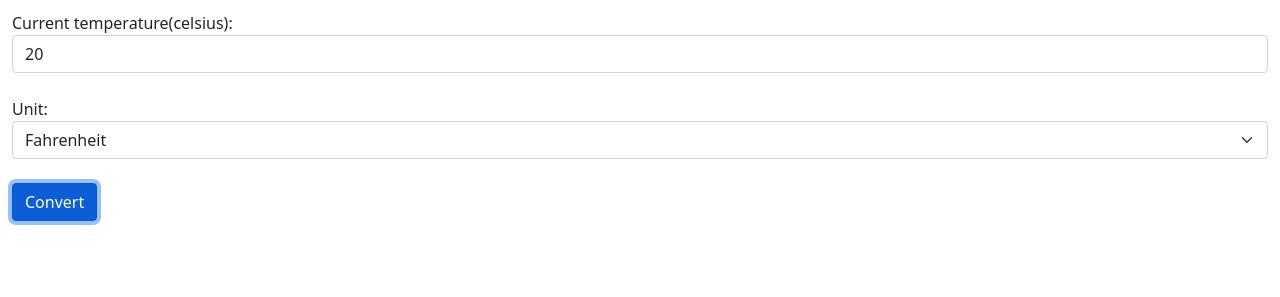
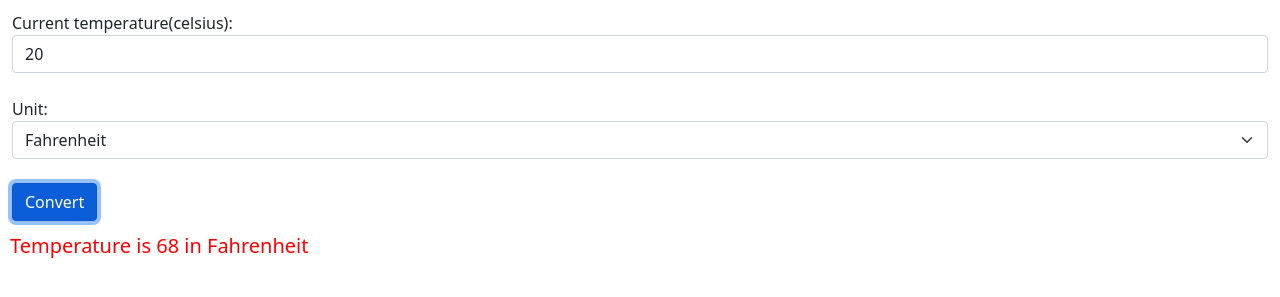
Before and after one commit to Fujihoney/Ex5b, a plain HTML site: page index.html in a window 1280 px wide. Both pictures are taken after a click on the button "Convert". Shown: the part 269-566 px from the top of the page. Drawn offline with nearby package versions, Linux system fonts and the light colour scheme.

Commit message:
Refactor#3: add display in <Div>

```diff
--- a/index.html
+++ b/index.html
@@ -50,7 +50,7 @@
 			   }
 
 			   var result=temperature_c(t,u)
-			   alert("Temperature is "+result.temperature_c+" in "+result.unit);
+			   $("#result").html("Temperature is "+result.temperature_c+" in "+result.unit);
 			});
 		});
 		function alertv() {
```
